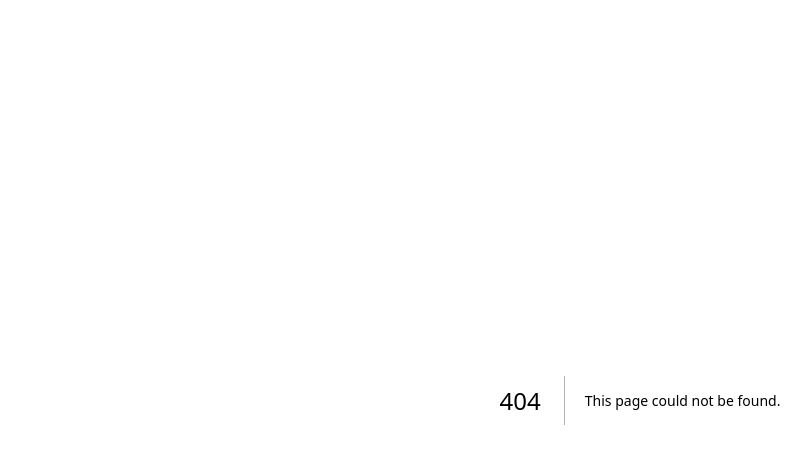
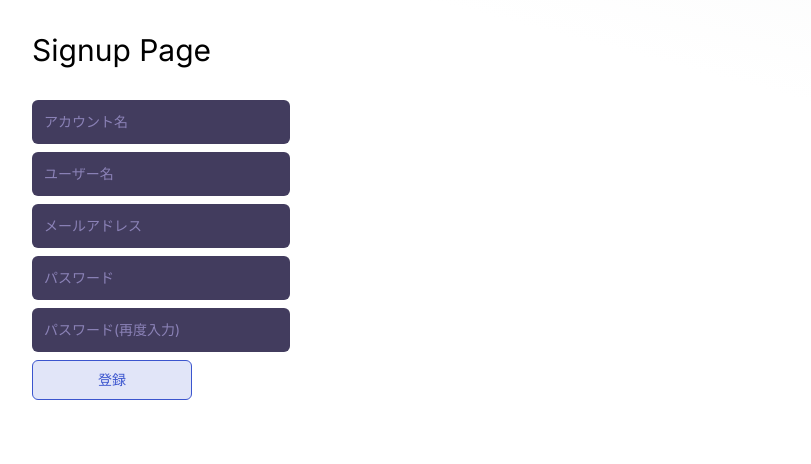
Before and after one commit to kngnkg/tunetrail-proto, a Next.js app in the folder frontend/: page /signup in a window 1280 px wide. Before the commit this address had no page. Shown: the top 464 px of the page, without its empty margins (0-811 px from the left). Built offline with nearby package versions, Linux system fonts and the light colour scheme; no server answers.

Commit message:
Add: signup form

```diff
--- /dev/null
+++ b/frontend/app/(auth)/signup/page.tsx
@@ -0,0 +1,11 @@
+import { SignupForm } from "@/components/containers/SignupForm/SignupForm"
+
+// ユーザー登録ページ
+export default function SignupPage() {
+  return (
+    <div className="container mx-auto p-8">
+      <h1 className="text-3xl mb-8">Signup Page</h1>
+      <SignupForm />
+    </div>
+  )
+}
--- /dev/null
+++ b/frontend/components/containers/SignupForm/SignupForm.tsx
@@ -0,0 +1,140 @@
+"use client"
+
+import * as React from "react"
+import { isSignupData, signup } from "@/services/auth/signup"
+import { zodResolver } from "@hookform/resolvers/zod"
+import { useForm } from "react-hook-form"
+import * as z from "zod"
+
+import { apiContext } from "@/config/api-context"
+import { MESSAGE } from "@/config/messages"
+import { mergeClasses } from "@/lib/utils"
+import { userAuthSchema } from "@/lib/validations/auth.schema"
+import { useToast } from "@/hooks/toast/use-toast"
+import { Button } from "@/components/ui/Button/Button"
+import { Input } from "@/components/ui/Input/Input"
+
+export interface SignupFormProps extends React.HTMLAttributes<HTMLDivElement> {}
+
+type FormData = z.infer<typeof userAuthSchema>
+
+// 登録ボタン押下時の処理
+export const SignupForm: React.FC<SignupFormProps> = ({
+  className,
+  ...props
+}) => {
+  const { register, handleSubmit, formState } = useForm<FormData>({
+    resolver: zodResolver(userAuthSchema),
+  })
+  const [isLoading, setIsLoading] = React.useState<boolean>(false)
+  const { showToast } = useToast()
+
+  const onSubmit = async (data: FormData) => {
+    setIsLoading(true)
+
+    if (!isSignupData(data)) {
+      setIsLoading(false)
+      return
+    }
+    const error = await signup(apiContext, data)
+
+    if (error) {
+      showToast({
+        intent: "error",
+        description: error,
+      })
+      setIsLoading(false)
+      return
+    }
+
+    showToast({
+      intent: "success",
+      description: MESSAGE.SUCCESS_SIGNUP,
+    })
+    setIsLoading(false)
+  }
+
+  return (
+    <div className={mergeClasses("grid gap-6", className)} {...props}>
+      <form onSubmit={handleSubmit(onSubmit)}>
+        <div className="grid gap-2">
+          <div className="grid gap-1">
+            <Input
+              id="name"
+              type="name"
+              placeholderText="アカウント名"
+              disabled={isLoading}
+              {...register("name")}
+            />
+            {formState.errors.name && (
+              <p className="px-1 text-xs text-red-500">
+                {formState.errors.name.message}
+              </p>
+            )}
+          </div>
+          <div className="grid gap-1">
+            <Input
+              id="userName"
+              type="userName"
+              placeholderText="ユーザー名"
+              disabled={isLoading}
+              {...register("userName")}
+            />
+            {formState.errors.userName && (
+              <p className="px-1 text-xs text-red-500">
+                {formState.errors.userName.message}
+              </p>
+            )}
+          </div>
+          <div className="grid gap-1">
+            <Input
+              id="email"
+              type="email"
+              placeholderText="メールアドレス"
+              disabled={isLoading}
+              {...register("email")}
+            />
+            {formState.errors.email && (
+              <p className="px-1 text-xs text-red-500">
+                {formState.errors.email.message}
+              </p>
+            )}
+          </div>
+          <div className="grid gap-1">
+            <Input
+              id="password"
+              type="password"
+              placeholderText="パスワード"
+              disabled={isLoading}
+              {...register("password")}
+            />
+            {formState.errors.password && (
+              <p className="px-1 text-xs text-red-500">
+                {formState.errors.password.message}
+              </p>
+            )}
+          </div>
+          <div className="grid gap-1">
+            <Input
+              id="confirmPassword"
+              type="password"
+              placeholderText="パスワード(再度入力)"
+              disabled={isLoading}
+              {...register("confirmPassword")}
+            />
+            {formState.errors.confirmPassword && (
+              <p className="px-1 text-xs text-red-500">
+                {formState.errors.confirmPassword.message}
+              </p>
+            )}
+          </div>
+          <div className="grid gap-1">
+            <Button type="submit" disabled={isLoading}>
+              登録
+            </Button>
+          </div>
+        </div>
+      </form>
+    </div>
+  )
+}
```
Also changed, not shown: 1 other file (tests, documents, lock files or other folders).
